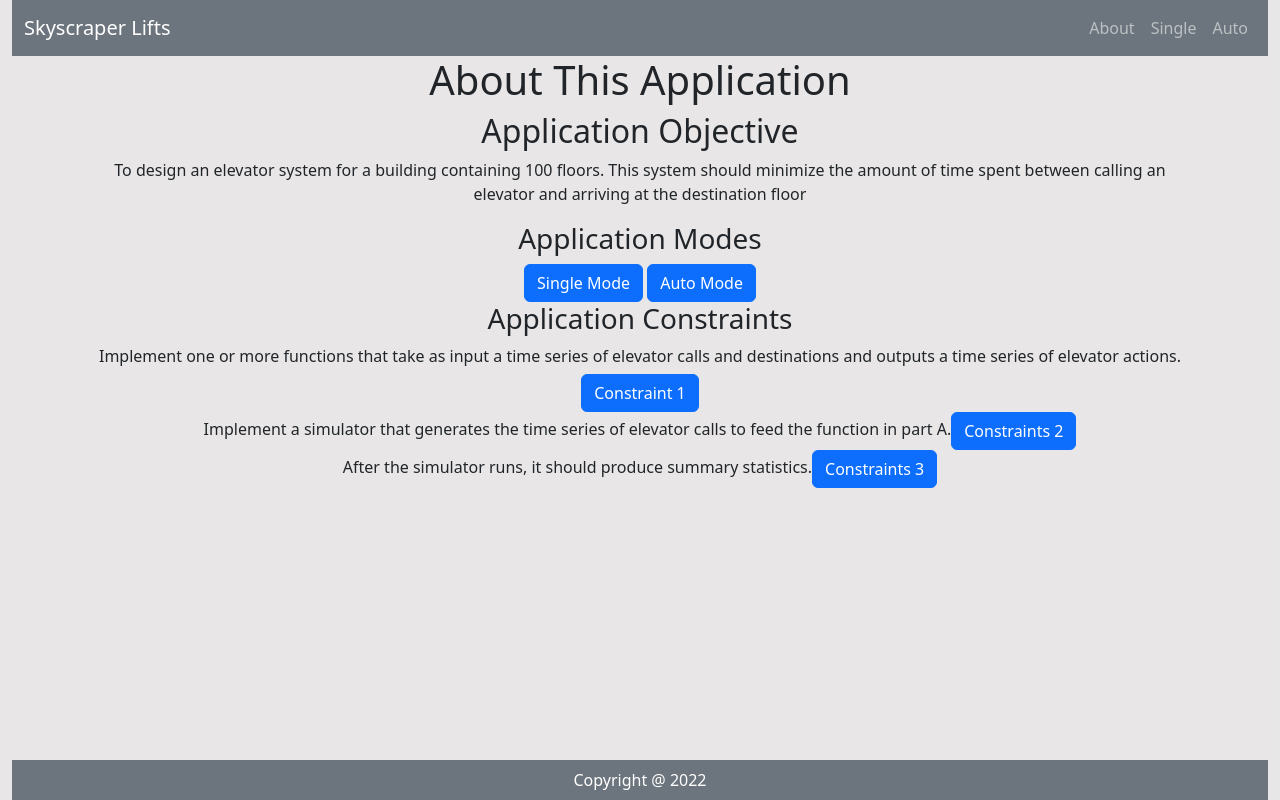
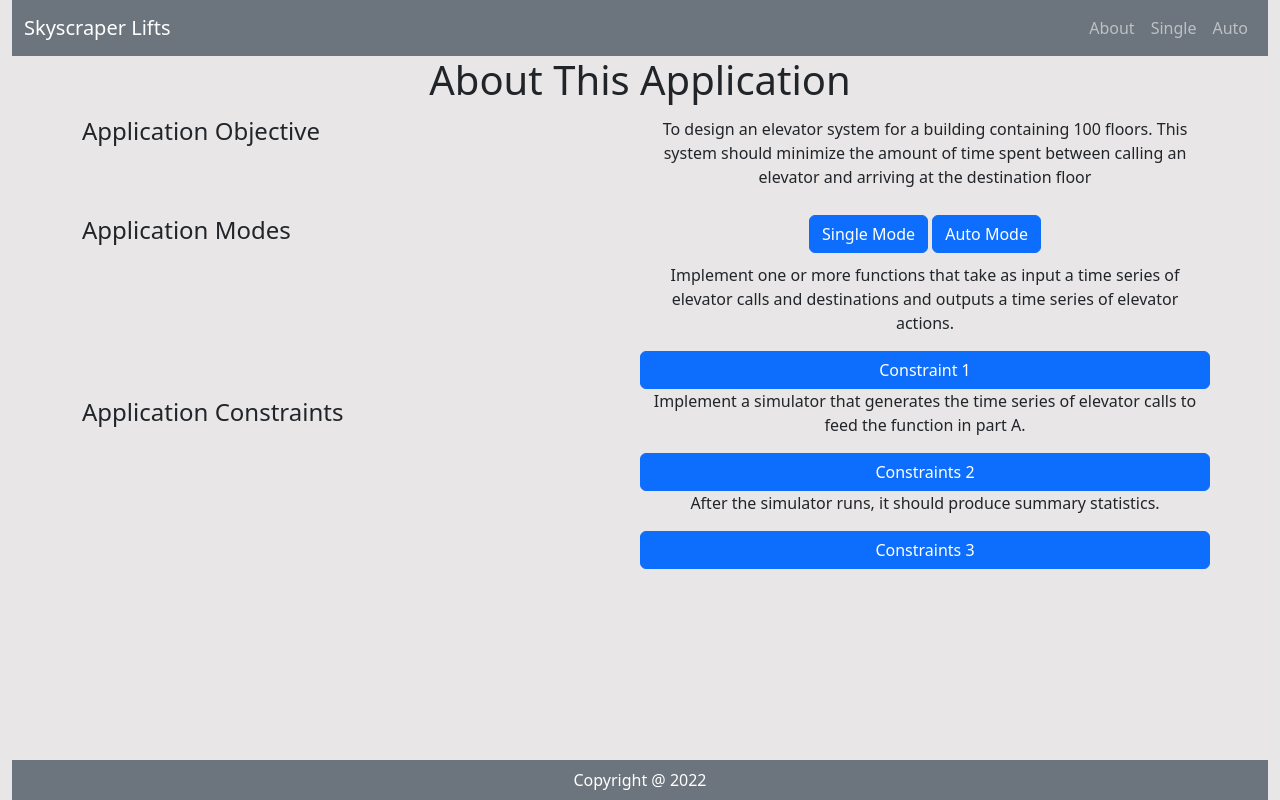
Before and after one commit to JamesFThomas/skyscraper-lifts, a React (Create React App) app: page /about in a window 1280 px wide. Built offline with nearby package versions, Linux system fonts and the light colour scheme.

Commit message:
arranged About page items in grid layout

```diff
--- a/src/components/App.js
+++ b/src/components/App.js
@@ -30,10 +30,10 @@ const App = () => {
         </Row>
         <Row>
           <Routes>
+            <Route path='/' element={<Home />} />
             <Route path='/auto' element={<Auto />} />
             <Route path='/single' element={<Single />} />
             <Route path='/about' element={<About aboutData={aboutData} />} />
-            <Route path='/home' element={<Home />} />
           </Routes>
         </Row>
         <Row>
--- a/src/components/layout/Navbar.js
+++ b/src/components/layout/Navbar.js
@@ -2,27 +2,25 @@ import Container from 'react-bootstrap/Container';
 import Nav from 'react-bootstrap/Nav';
 import Navbar from 'react-bootstrap/Navbar';
 
-
 const NavBar = () => {
   return (
-        <Navbar bg="secondary" variant="dark">
+    <Navbar bg='secondary' variant='dark'>
       <Container fluid>
-                <Navbar.Brand href="/home">Skyscraper Lifts</Navbar.Brand>
-                <Nav className="ms-auto">
+        <Navbar.Brand href='/'>Skyscraper Lifts</Navbar.Brand>
+        <Nav className='ms-auto'>
           <Nav.Item>
-                        <Nav.Link href="/about"> About </Nav.Link>
+            <Nav.Link href='/about'> About </Nav.Link>
           </Nav.Item>
           <Nav.Item>
-                        <Nav.Link href="/single"> Single </Nav.Link>
+            <Nav.Link href='/single'> Single </Nav.Link>
           </Nav.Item>
           <Nav.Item>
-                        <Nav.Link href="/auto"> Auto </Nav.Link>
+            <Nav.Link href='/auto'> Auto </Nav.Link>
           </Nav.Item>
         </Nav>
       </Container>
     </Navbar>
-
   );
-}
+};
 
 export default NavBar;
--- a/src/components/pages/About.js
+++ b/src/components/pages/About.js
@@ -1,5 +1,7 @@
 import Button from 'react-bootstrap/Button';
 import Container from 'react-bootstrap/Container';
+import Row from 'react-bootstrap/Row';
+import Col from 'react-bootstrap/Col';
 
 import ModalComponent from '../layout/ModalComponent';
 
@@ -10,51 +12,65 @@ const About = ({ aboutData }) => {
   return (
     <div className='page'>
       <Container>
-        <div>
+        <Row style={{ marginBottom: '5px' }}>
+          <Col>
             <h1>{'About This Application'}</h1>
-          <div>
-            <h2>{'Application Objective'}</h2>
+          </Col>
+        </Row>
+        <Row style={{ marginBottom: '10px' }}>
+          <Col>
+            <h4 style={{ display: 'flex', alignItems: 'center' }}>
+              {'Application Objective'}
+            </h4>
+          </Col>
+          <Col>
             <p>
               {`
                   To design an elevator system for a building containing 100 floors.
                   This system should minimize the amount of time spent between
                   calling an elevator and arriving at the destination floor`}
             </p>
-          </div>
-          <div>
-            <div>
-              <h3>{'Application Modes'}</h3>
+          </Col>
+        </Row>
+        <Row style={{ marginBottom: '10px' }}>
+          <Col style={{ display: 'flex', alignItems: 'center' }}>
+            <h4>{'Application Modes'}</h4>
+          </Col>
+          <Col>
             <ModalComponent data={auto} /> <ModalComponent data={single} />
-            </div>
-            <div>
-              <h3>{'Application Constraints'}</h3>
-              <div>
-                <h6 style={{ display: 'inline-block' }}>
+          </Col>
+        </Row>
+        <Row>
+          <Col style={{ display: 'flex', alignItems: 'center' }}>
+            <h4>{'Application Constraints'}</h4>
+          </Col>
+          <Col>
+            <Row>
+              <p>
                 {`
                     Implement one or more functions that take as input
                     a time series of elevator calls and destinations
                     and outputs a time series of elevator actions.`}
-                </h6>
+              </p>
               <ModalComponent data={con1} />
-              </div>
-              <div>
-                <h6 style={{ display: 'inline-block' }}>
+            </Row>
+            <Row>
+              <p>
                 {`
                 Implement a simulator that generates the time
                 series of elevator calls to feed the function
                 in part A.`}
-                </h6>
+              </p>
               <ModalComponent data={con2} />
-              </div>
-              <div>
-                <h6
-                  style={{ display: 'inline-block' }}
-                >{`After the simulator runs, it should produce summary statistics.`}</h6>
+            </Row>
+            <Row>
+              <p>
+                {`After the simulator runs, it should produce summary statistics.`}
+              </p>
               <ModalComponent data={con3} />
-              </div>
-            </div>
-          </div>
-        </div>
+            </Row>
+          </Col>
+        </Row>
       </Container>
     </div>
   );
```
Lines whose indentation alone changed are shown as unchanged.
